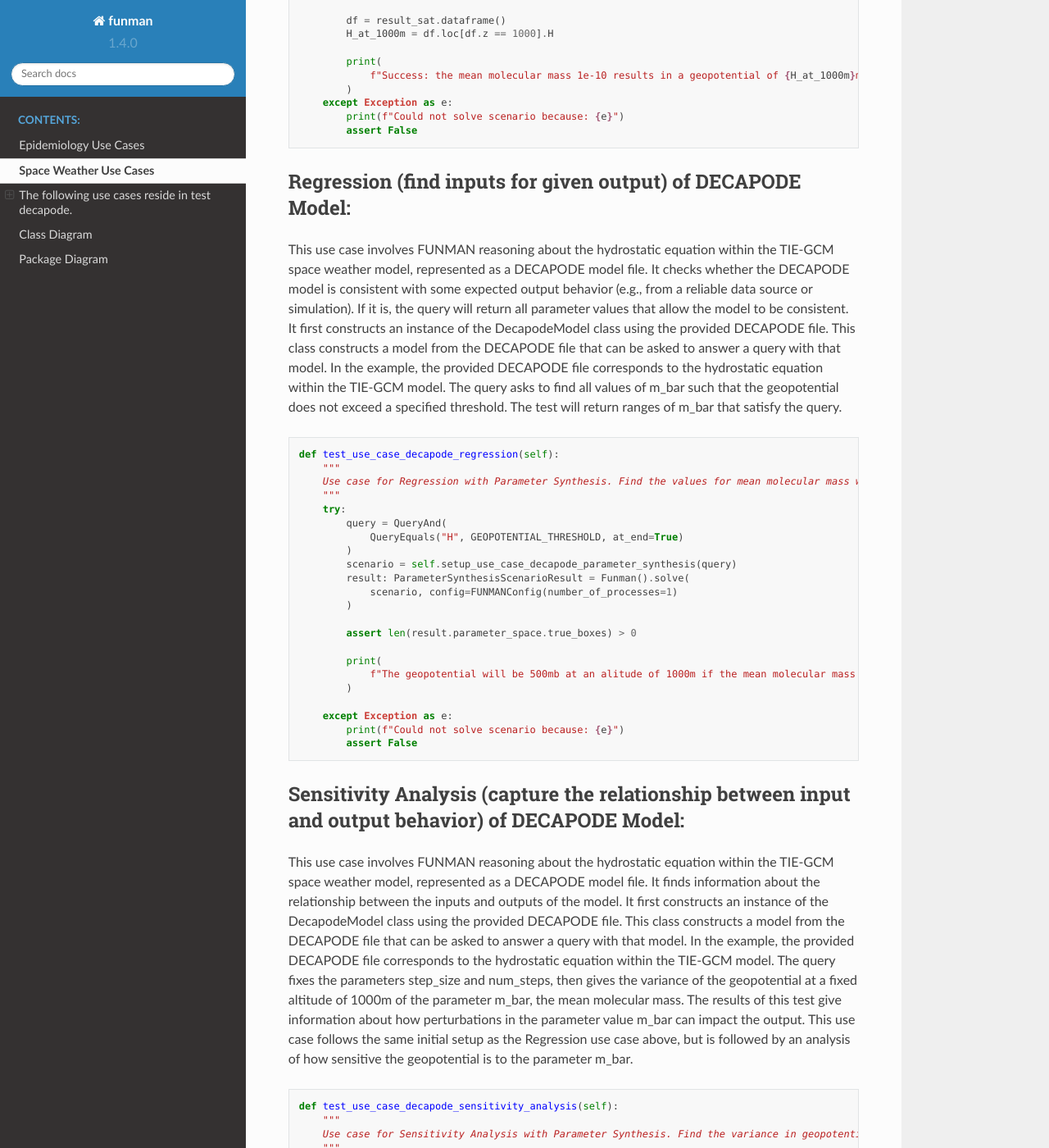
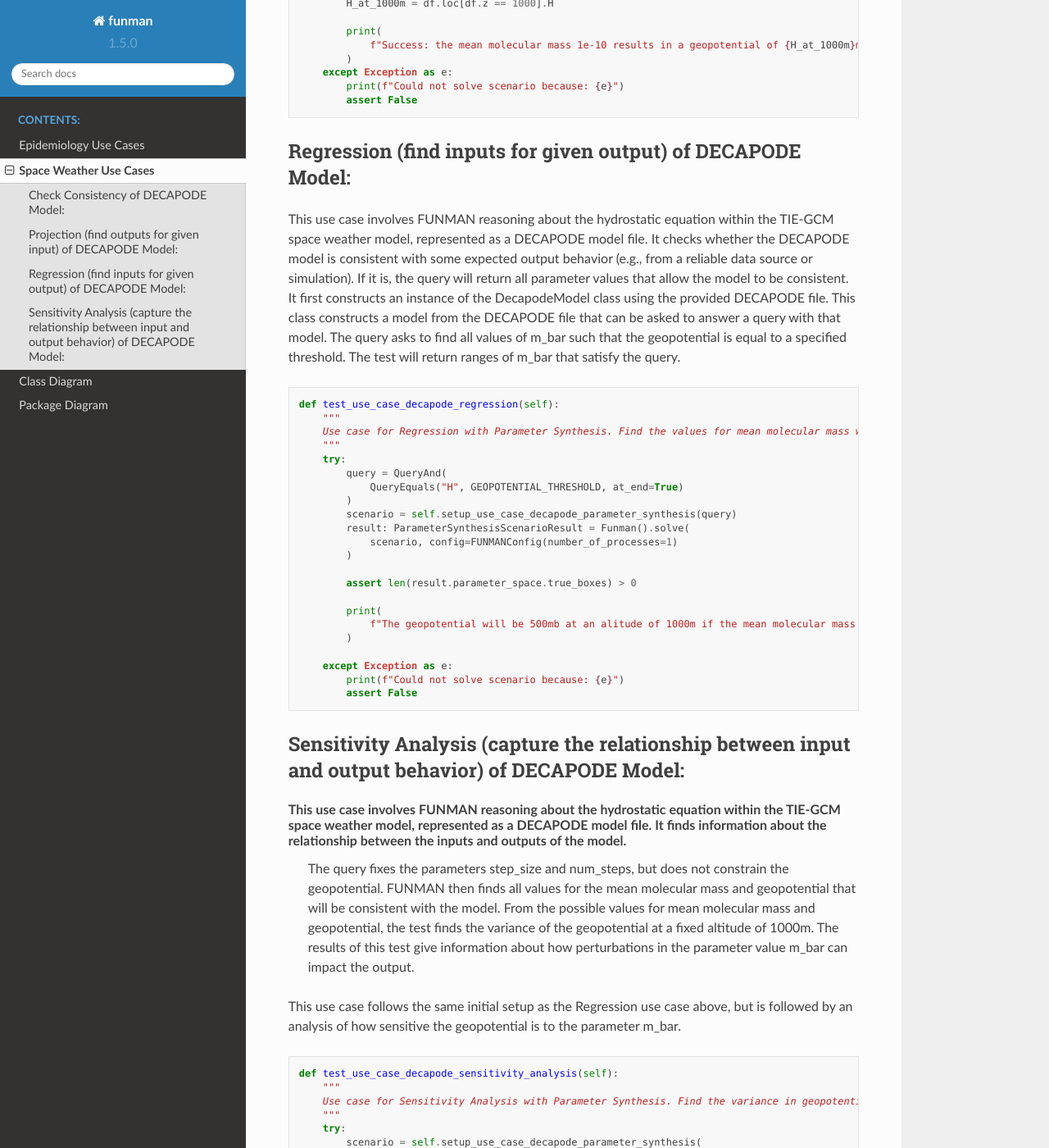
Before and after one commit to ml4ai/funman, a Sphinx documentation site: the page built from docs/source/sw_use_cases.rst, in a window 1280 px wide and 1400 px high, scrolled down 1556 px. Shown: the whole window at 82% size. Built offline with Sphinx 7.4.7 and the Read the Docs theme 2.0.0, drawn with Linux system fonts in a browser that asks for light colours; pages that are not in the unit, such as notebooks, are missing from menus; some of the changed text lies outside the part shown.

```diff
--- a/auxiliary_packages/funman_demo/src/funman_demo/_version.py
+++ b/auxiliary_packages/funman_demo/src/funman_demo/_version.py
@@ -1,4 +1,4 @@
 """Version information."""
 
 # The following line *must* be the last in the module, exactly as formatted:
-__version__ = "1.4.0"
+__version__ = "1.5.0"
--- a/auxiliary_packages/funman_dreal/src/funman_dreal/_version.py
+++ b/auxiliary_packages/funman_dreal/src/funman_dreal/_version.py
@@ -1,4 +1,4 @@
 """Version information."""
 
 # The following line *must* be the last in the module, exactly as formatted:
-__version__ = "1.4.0"
+__version__ = "1.5.0"
--- a/docs/source/sw_use_cases.rst
+++ b/docs/source/sw_use_cases.rst
@@ -4,13 +4,13 @@ Space Weather Use Cases
 .. _test decapode: https://github.com/ml4ai/funman/tree/main/test/test_decapode.py
 
 The following use cases reside in `test decapode`_.
-=========
+
 
 Check Consistency of DECAPODE Model:
 ^^^^^^^^^^^^^^^^^^^^^^^^^^^^^^^^^^^^
 
 This use case involves FUNMAN reasoning about the hydrostatic equation within the TIE-GCM space weather model, represented as a DECAPODE model file.  It checks whether the DECAPODE model is consistent with some expected output behavior (e.g., from a reliable data source or simulation).
-It first constructs an instance of the DecapodeModel class using the provided DECAPODE file.  This class constructs a model from the DECAPODE file that can be asked to answer a query with that model.  In the example, the provided DECAPODE file corresponds to the hydrostatic equation within the TIE-GCM model.  The query asks whether there are values of the parameter m_bar (mean molecular mass) such that the geopotential does not exceed a specified threshold.  The test will succeed if the given values satisfy the query.
+It first constructs an instance of the DecapodeModel class using the provided DECAPODE file.  This class constructs a model from the DECAPODE file that can be asked to answer a query with that model.  The query asks whether there are values of the parameter m_bar (mean molecular mass) such that the geopotential does not exceed a specified threshold.  The test will succeed if the given values satisfy the query.
 
 
 .. code-block::
@@ -42,7 +42,7 @@ Projection (find outputs for given input) of DECAPODE Model:
 ^^^^^^^^^^^^^^^^^^^^^^^^^^^^^^^^^^^^^^^^^^^^^^^^^^^^^^^^^^^^
 
 This use case involves FUNMAN reasoning about the hydrostatic equation within the TIE-GCM space weather model, represented as a DECAPODE model file.  It checks the output of the model given some input parameter values.
-It first constructs an instance of the DecapodeModel class using the provided DECAPODE file.  This class constructs a model from the DECAPODE file that can be asked to answer a query with that model.  In the example, the provided DECAPODE file corresponds to the hydrostatic equation within the TIE-GCM model.  The query asks to find the expected geopotential value given the fixed parameter value of m_bar.  The test will return the expected simulation value for the geopotential.
+It first constructs an instance of the DecapodeModel class using the provided DECAPODE file.  This class constructs a model from the DECAPODE file that can be asked to answer a query with that model.   The query asks to find the expected geopotential value given the fixed parameter value of m_bar.  The test will return the expected simulation value for the geopotential.  The projection use case is similar to the consistency use case, but differs by relaxing the query constraint on the projected value.
 
 
 .. code-block::
@@ -83,7 +83,7 @@ Regression (find inputs for given output) of DECAPODE Model:
 ^^^^^^^^^^^^^^^^^^^^^^^^^^^^^^^^^^^^^^^^^^^^^^^^^^^^^^^^^^^^
 
 This use case involves FUNMAN reasoning about the hydrostatic equation within the TIE-GCM space weather model, represented as a DECAPODE model file.  It checks whether the DECAPODE model is consistent with some expected output behavior (e.g., from a reliable data source or simulation).  If it is, the query will return all parameter values that allow the model to be consistent.
-It first constructs an instance of the DecapodeModel class using the provided DECAPODE file.  This class constructs a model from the DECAPODE file that can be asked to answer a query with that model.  In the example, the provided DECAPODE file corresponds to the hydrostatic equation within the TIE-GCM model.  The query asks to find all values of m_bar such that the geopotential does not exceed a specified threshold.  The test will return ranges of m_bar that satisfy the query.
+It first constructs an instance of the DecapodeModel class using the provided DECAPODE file.  This class constructs a model from the DECAPODE file that can be asked to answer a query with that model.  The query asks to find all values of m_bar such that the geopotential is equal to a specified threshold.  The test will return ranges of m_bar that satisfy the query.
 
 
 .. code-block::
@@ -116,7 +116,7 @@ Sensitivity Analysis (capture the relationship between input and output behavior
 ^^^^^^^^^^^^^^^^^^^^^^^^^^^^^^^^^^^^^^^^^^^^^^^^^^^^^^^^^^^^^^^^^^^^^^^^^^^^^^^^^^^^^^^^^^^^^^^^^^^^
 
 This use case involves FUNMAN reasoning about the hydrostatic equation within the TIE-GCM space weather model, represented as a DECAPODE model file.  It finds information about the relationship between the inputs and outputs of the model.
-It first constructs an instance of the DecapodeModel class using the provided DECAPODE file.  This class constructs a model from the DECAPODE file that can be asked to answer a query with that model.  In the example, the provided DECAPODE file corresponds to the hydrostatic equation within the TIE-GCM model.  The query fixes the parameters step_size and num_steps, then gives the variance of the geopotential at a fixed altitude of 1000m of the parameter m_bar, the mean molecular mass.   The results of this test give information about how perturbations in the parameter value m_bar can impact the output.
+  The query fixes the parameters step_size and num_steps, but does not constrain the geopotential.  FUNMAN then finds all values for the mean molecular mass and geopotential that will be consistent with the model.  From the possible values for mean molecular mass and geopotential, the test finds the variance of the geopotential at a fixed altitude of 1000m.   The results of this test give information about how perturbations in the parameter value m_bar can impact the output.
 This use case follows the same initial setup as the Regression use case above, but is followed by an analysis of how sensitive the geopotential is to the parameter m_bar.
 
 .. code-block::
--- a/src/funman/_version.py
+++ b/src/funman/_version.py
@@ -1,4 +1,4 @@
 """Version information."""
 
 # The following line *must* be the last in the module, exactly as formatted:
-__version__ = "1.4.0"
+__version__ = "1.5.0"
```
